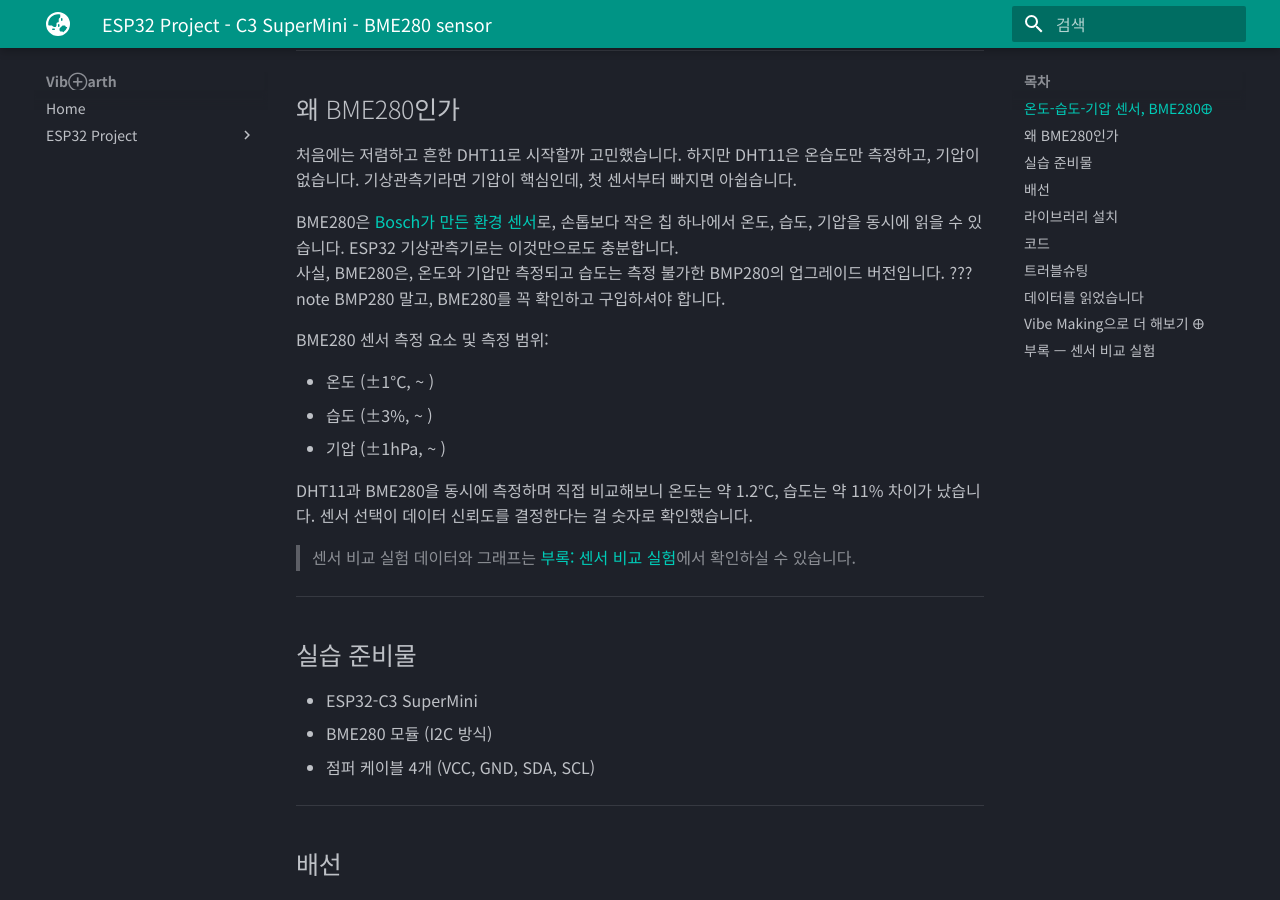
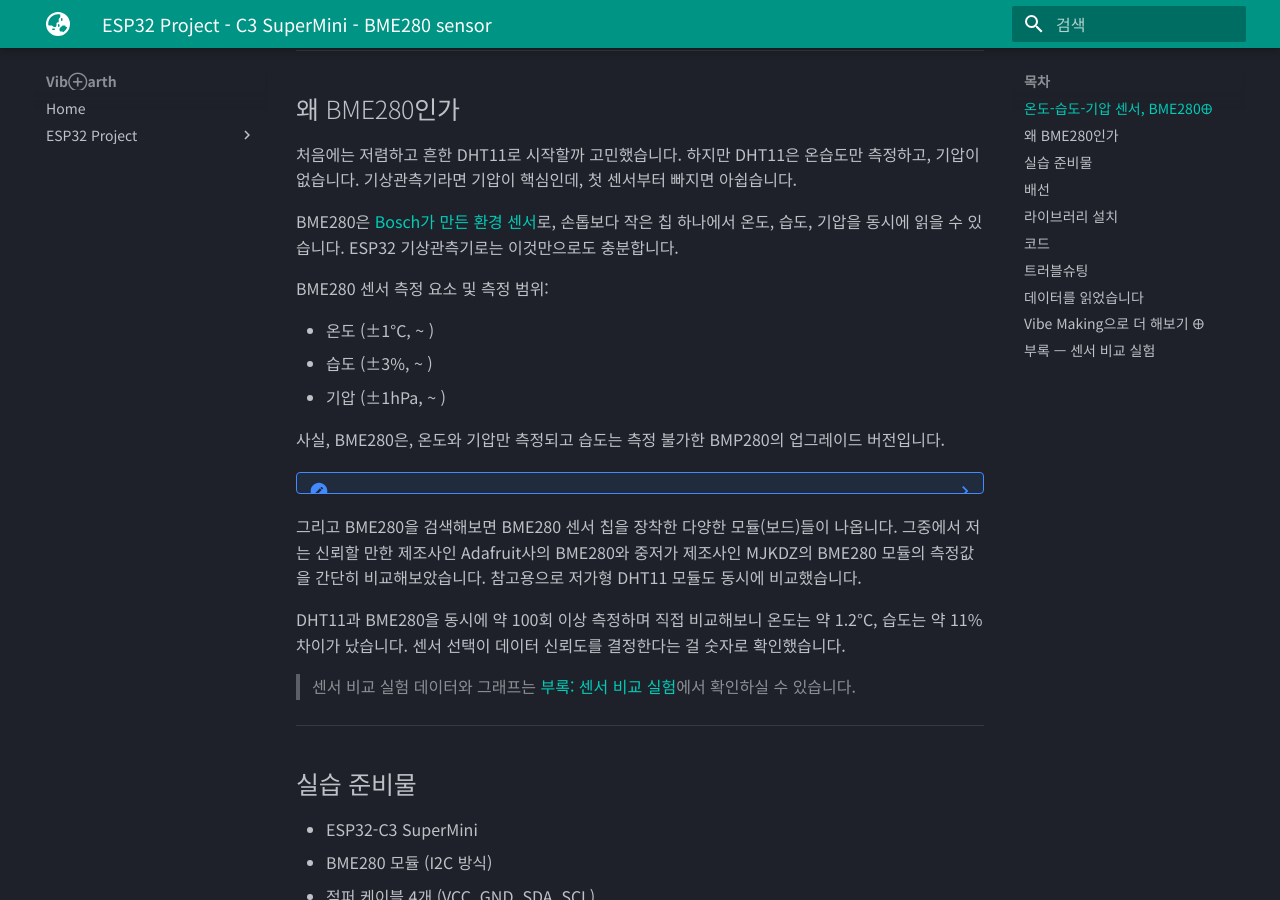
Before and after one commit to VibEarth/VibEarth.github.io, an MkDocs documentation site: the page built from docs/esp32/c3/bme280.md, in a window 1280 px wide and 900 px high, scrolled down 257 px. Built offline with MkDocs 1.6.1 and Material for MkDocs 9.7.7, drawn with Linux system fonts in a browser that asks for light colours.

Commit message:
vault backup: 2026-07-02 10:36:47

```diff
--- a/docs/esp32/c3/bme280.md
+++ b/docs/esp32/c3/bme280.md
@@ -11,8 +11,6 @@
 처음에는 저렴하고 흔한 DHT11로 시작할까 고민했습니다. 하지만 DHT11은 온습도만 측정하고, 기압이 없습니다. 기상관측기라면 기압이 핵심인데, 첫 센서부터 빠지면 아쉽습니다.
 
 BME280은 [Bosch가 만든 환경 센서](https://pdf.utmel.com/r/datasheets/boschsensortec-bme280-datasheets-0183.pdf)로, 손톱보다 작은 칩 하나에서 온도, 습도, 기압을 동시에 읽을 수 있습니다. ESP32 기상관측기로는 이것만으로도 충분합니다.
-사실, BME280은, 온도와 기압만 측정되고 습도는 측정 불가한 BMP280의 업그레이드 버전입니다.
-??? note BMP280 말고, BME280를 꼭 확인하고 구입하셔야 합니다.
 
 BME280 센서 측정 요소 및 측정 범위:
 
@@ -20,10 +18,17 @@
 - 습도 (±3%, ~ )
 - 기압 (±1hPa, ~ )
 
-DHT11과 BME280을 동시에 측정하며 직접 비교해보니 온도는 약 1.2°C, 습도는 약 11% 차이가 났습니다.
-센서 선택이 데이터 신뢰도를 결정한다는 걸 숫자로 확인했습니다.
+사실, BME280은, 온도와 기압만 측정되고 습도는 측정 불가한 BMP280의 업그레이드 버전입니다.
 
-> 센서 비교 실험 데이터와 그래프는 [부록: 센서 비교 실험](https://claude.ai/chat/dd733e6c-757c-4b91-b24f-979994d612d4#)에서 확인하실 수 있습니다.
+??? note ""
+	BMP280(온도, 기압) 말고, BME280(온도, 습도, 기압) 인지 꼭 확인하고 구입하셔야 합니다.
+
+그리고 BME280을 검색해보면 BME280 센서 칩을 장착한 다양한 모듈(보드)들이 나옵니다.
+그중에서 저는 신뢰할 만한 제조사인 Adafruit사의 BME280와 중저가 제조사인 MJKDZ의 BME280 모듈의 측정값을 간단히 비교해보았습니다. 참고용으로 저가형 DHT11 모듈도 동시에 비교했습니다.
+
+DHT11과 BME280을 동시에 약 100회 이상 측정하며 직접 비교해보니 온도는 약 1.2°C, 습도는 약 11% 차이가 났습니다. 센서 선택이 데이터 신뢰도를 결정한다는 걸 숫자로 확인했습니다.
+
+> 센서 비교 실험 데이터와 그래프는 [부록: 센서 비교 실험](##부록 — 센서 비교 실험)에서 확인하실 수 있습니다.
 
 ---
 
```
